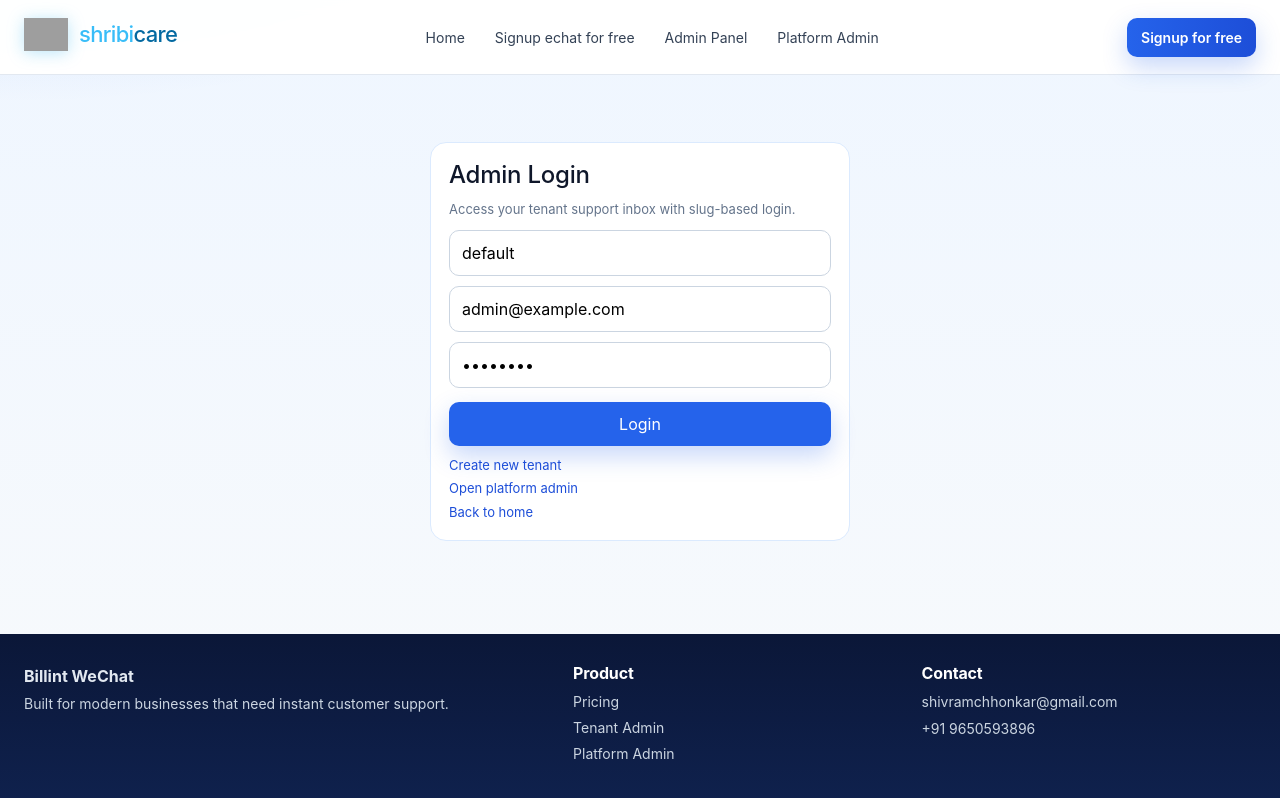
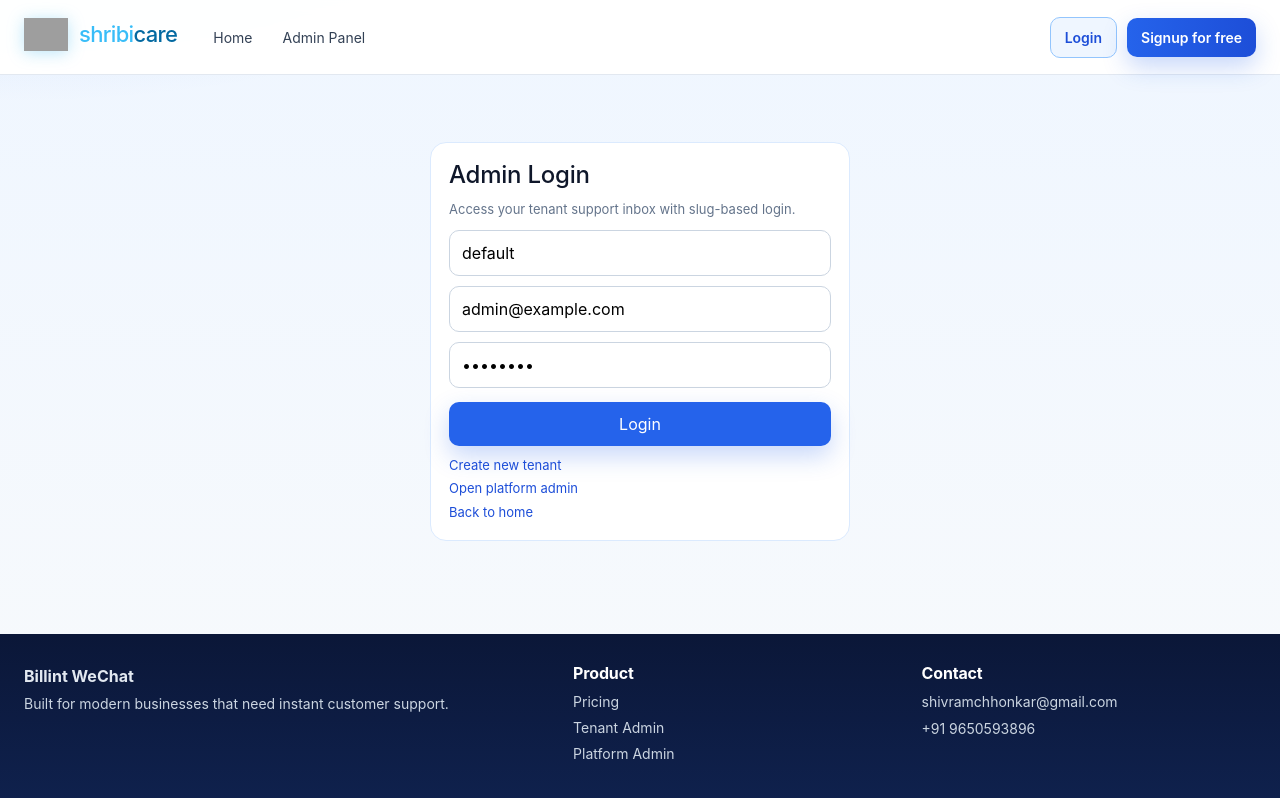
Before and after one commit to shivchhonkar/echat, a React (Vite) app in the folder client/: page /admin in a window 1280 px wide. Built offline with nearby package versions, Linux system fonts and the light colour scheme; grey boxes are pictures that could not be loaded.

Commit message:
header fix

```diff
--- a/client/public/embed.js
+++ b/client/public/embed.js
@@ -5,7 +5,7 @@
 
   var cfg = window.EchatConfig || window.WeChatSupportConfig || {};
   var tenantKey = cfg.widgetKey || cfg.tenantKey || "default-key";
-  var baseUrl = cfg.widgetBaseUrl || "http://localhost:5173";
+  var baseUrl = (cfg.widgetBaseUrl || "https://care.shribi.com").replace(/\/$/, "");
   var iframeUrl = cfg.iframeUrl || (baseUrl + "/?embed=1&tenantKey=" + encodeURIComponent(tenantKey));
 
   var iframe = document.createElement("iframe");
--- a/client/src/components/Header.jsx
+++ b/client/src/components/Header.jsx
@@ -2,7 +2,7 @@ export default function Header() {
   return (
     <header className="billint-nav">
       <div className="billint-brand">
-        <a href="/" className="billint-brand-link" aria-label="BillinteChat home">
+        <a href="/" className="billint-brand-link" aria-label="Shribi care home">
           <img
             src="https://shribi.com/assets/shribi-logo.png"
             alt=""
@@ -17,15 +17,20 @@ export default function Header() {
           </span>
         </a>
       </div>
-      <nav>
+
+      <nav className="billint-nav-links" aria-label="Main navigation">
         <a href="/">Home</a>
-        <a href="/signup">Signup echat for free</a>
         <a href="/admin">Admin Panel</a>
-        <a href="/super-admin">Platform Admin</a>
       </nav>
-      <a className="billint-btn-primary" href="/signup">
-        Signup for free
-      </a>
+
+      <div className="billint-nav-actions">
+        <a className="billint-btn-ghost" href="/admin">
+          Login
+        </a>
+        <a className="billint-btn-primary" href="/signup">
+          Signup for free
+        </a>
+      </div>
     </header>
   );
 }
--- a/client/src/pages/TenantSignupPage.jsx
+++ b/client/src/pages/TenantSignupPage.jsx
@@ -3,6 +3,23 @@ import { tenantSignup } from "../api";
 import Header from "../components/Header";
 import Footer from "../components/Footer";
 import { toast } from "../utils/toast";
+
+const WIDGET_PROD_URL = "https://care.shribi.com";
+const WIDGET_DEV_URL = "http://localhost:6001";
+
+function buildInstallSnippet(widgetKey) {
+  return `<script>
+  window.WeChatSupportConfig = {
+    widgetKey: "${widgetKey}",
+    widgetBaseUrl: "${WIDGET_PROD_URL}",
+    title: "Support Chat",
+    tagline: "We're here to help!"
+  };
+</script>
+<script src="${WIDGET_PROD_URL}/embed.js" async></script>
+
+<!-- Local dev: widgetBaseUrl "${WIDGET_DEV_URL}" and script src "${WIDGET_DEV_URL}/embed.js" -->`;
+}
 
 export default function TenantSignupPage() {
   const [businessName, setBusinessName] = useState("");
@@ -37,17 +54,7 @@ export default function TenantSignupPage() {
 
   async function copyInstallSnippet() {
     if (!result) return;
-    const snippet = `<script>
-  (function () {
-    var isLocal = window.location.hostname === 'localhost' || window.location.hostname === '127.0.0.1';
-    if (!isLocal) return;
-    window.WeChatSupportConfig = Object.assign({}, window.WeChatSupportConfig || {}, {
-      widgetKey: '${result.widgetKey}',
-      widgetBaseUrl: 'http://localhost:5173'
-    });
-  })();
-</script>
-<script src="http://localhost:5173/embed.js" async></script>`;
+    const snippet = buildInstallSnippet(result.widgetKey);
     try {
       await navigator.clipboard.writeText(snippet);
       setCopied(true);
@@ -136,19 +143,7 @@ export default function TenantSignupPage() {
             <div>Widget Key: <code>{result.widgetKey}</code></div>
             <p className="muted">Use slug on `/admin` and widget key in customer app config.</p>
             <p className="muted"><strong>Add this below code to your application to use we chat:</strong></p>
-            <pre className="code-block">{`<Script id="echat-widget-config" strategy="afterInteractive">
-  {\\\`
-    (function () {
-      var isLocal = window.location.hostname === 'localhost' || window.location.hostname === '127.0.0.1';
-      if (!isLocal) return;
-      window.WeChatSupportConfig = Object.assign({}, window.WeChatSupportConfig || {}, {
-        widgetKey: '${result.widgetKey}',
-        widgetBaseUrl: 'http://localhost:5173'
-      });
-    })();
-  \\\`}
-</Script>
-<Script src="http://localhost:5173/embed.js" strategy="afterInteractive" />`}</pre>
+            <pre className="code-block">{buildInstallSnippet(result.widgetKey)}</pre>
             <div className="modal-actions">
               <button type="button" onClick={() => setResult(null)}>
                 Close
--- a/client/src/styles.css
+++ b/client/src/styles.css
@@ -1634,8 +1634,34 @@ button, .text-link, select { cursor: pointer; }
   min-height: 68px;
   display: flex;
   align-items: center;
-  justify-content: space-between;
-  gap: 16px;
+  gap: 20px;
+}
+.billint-nav-links {
+  display: none;
+  align-items: center;
+  gap: 14px;
+  min-width: 0;
+}
+.billint-nav-links a {
+  text-decoration: none;
+  color: #334155;
+  font-size: 14px;
+  padding: 6px 8px;
+  border-radius: 8px;
+  white-space: nowrap;
+  transition: color 0.2s ease, background-color 0.2s ease, transform 0.2s ease;
+}
+.billint-nav-links a:hover {
+  color: var(--color-primary-600);
+  background: rgba(37, 99, 235, 0.08);
+  transform: translateY(-1px);
+}
+.billint-nav-actions {
+  display: flex;
+  align-items: center;
+  gap: 10px;
+  flex-shrink: 0;
+  margin-left: auto;
 }
 .billint-brand {
   flex-shrink: 0;
@@ -1679,23 +1705,6 @@ button, .text-link, select { cursor: pointer; }
 .billint-brand-chat {
   color: #0369a1;
 }
-.billint-nav nav {
-  display: none;
-  gap: 14px;
-}
-.billint-nav nav a {
-  text-decoration: none;
-  color: #334155;
-  font-size: 14px;
-  padding: 6px 8px;
-  border-radius: 8px;
-  transition: color 0.2s ease, background-color 0.2s ease, transform 0.2s ease;
-}
-.billint-nav nav a:hover {
-  color: var(--color-primary-600);
-  background: rgba(37, 99, 235, 0.08);
-  transform: translateY(-1px);
-}
 .billint-btn-primary,
 .billint-btn-ghost {
   display: inline-flex;
@@ -1940,12 +1949,24 @@ button, .text-link, select { cursor: pointer; }
   background: linear-gradient(90deg, #2563eb, #1d4ed8);
 }
 
+@media (max-width: 899px) {
+  .billint-nav-actions .billint-btn-ghost,
+  .billint-nav-actions .billint-btn-primary {
+    padding: 8px 12px;
+    font-size: 13px;
+  }
+}
 @media (min-width: 900px) {
   .billint-nav {
     padding: 12px 24px;
-  }
-  .billint-nav nav {
+    gap: 28px;
+  }
+  .billint-nav-links {
     display: flex;
+    margin-right: auto;
+  }
+  .billint-nav-actions {
+    margin-left: 0;
   }
   .billint-hero {
     padding: 38px 12px;
```
Also changed, not shown: 1 other file (tests, documents, lock files or other folders).
